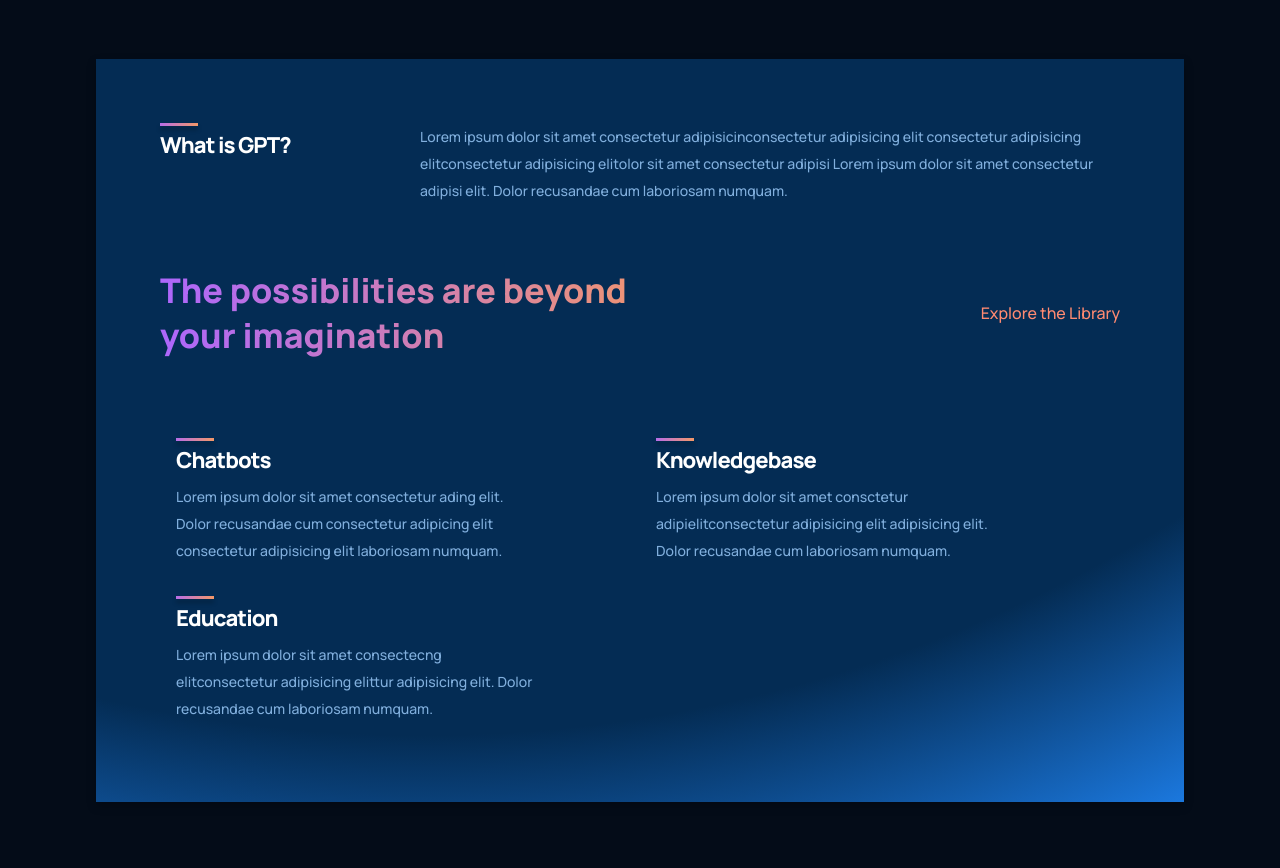
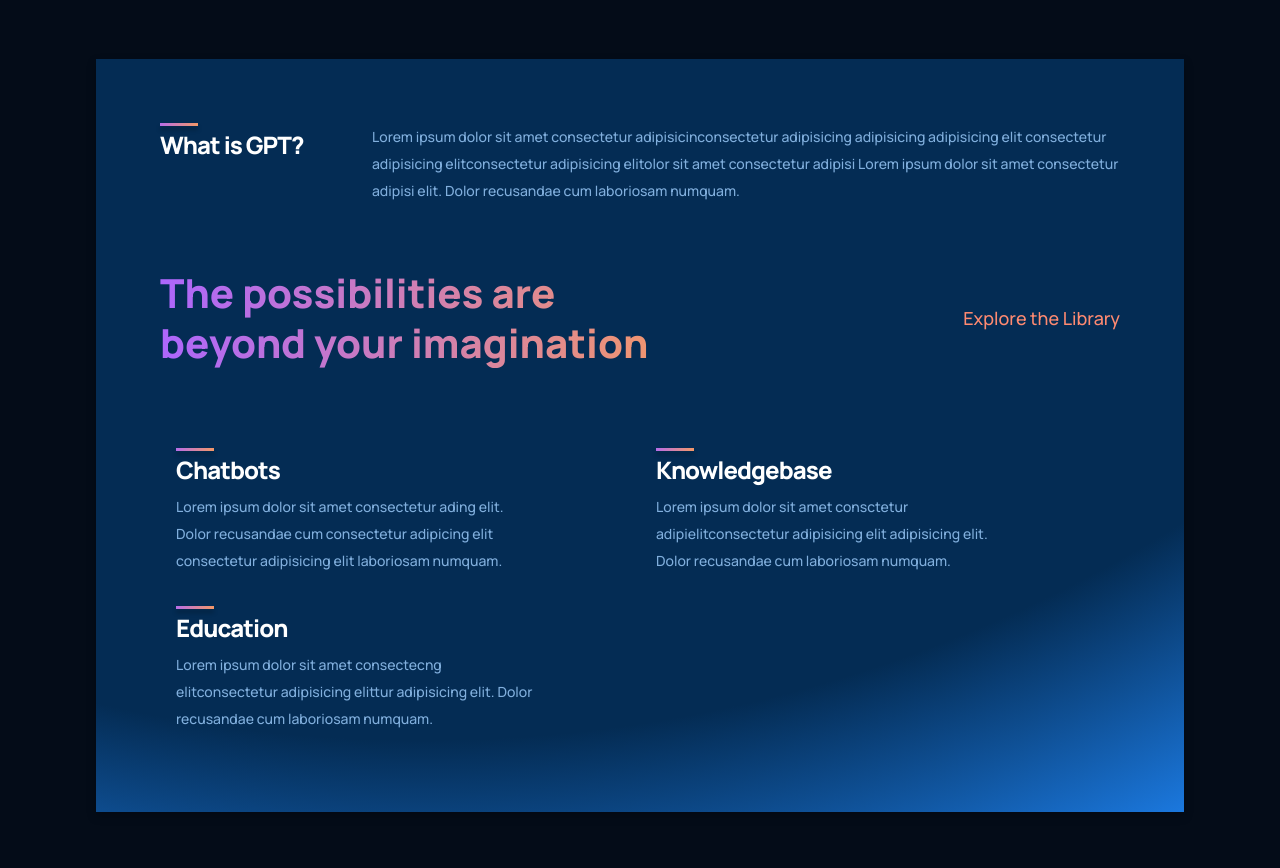
Before and after one commit to Ritam91/modern_website_using-reactjs, a React (Create React App) app: page / in a window 1280 px wide. Shown: the part 960-1828 px from the top of the page. Built offline with nearby package versions, Linux system fonts and the light colour scheme.

Commit message:
updated what gpt container

```diff
--- a/src/components/feature/feature.css
+++ b/src/components/feature/feature.css
@@ -16,7 +16,7 @@
 .features__container-feature-title h1 {
   color: #fff;
   font-family: var(--font-family);
-  font-size: 22px;
+  font-size: 24px;
   font-weight: 800;
   line-height: 30px;
   letter-spacing: -0.96px;
--- a/src/containers/whatGPT/WhatGPT.jsx
+++ b/src/containers/whatGPT/WhatGPT.jsx
@@ -7,7 +7,7 @@
       <div className="whatgpt__feature">
         <Feature
           title="What is GPT?"
-          text="Lorem ipsum dolor sit amet consectetur adipisicinconsectetur adipisicing elit consectetur adipisicing elitconsectetur adipisicing elitolor sit amet consectetur adipisi Lorem ipsum dolor sit amet consectetur adipisi elit. Dolor recusandae cum laboriosam numquam."
+          text="Lorem ipsum dolor sit amet consectetur adipisicinconsectetur  adipisicing adipisicing adipisicing elit consectetur adipisicing elitconsectetur adipisicing elitolor sit amet consectetur adipisi Lorem ipsum dolor sit amet consectetur adipisi elit. Dolor recusandae cum laboriosam numquam."
         />
       </div>
 
--- a/src/containers/whatGPT/whatGPT.css
+++ b/src/containers/whatGPT/whatGPT.css
@@ -21,7 +21,7 @@
 }
 
 .whatgpt__feature .features__container-feature-text {
-  max-width: 700px;
+  max-width: 850px;
 }
 
 .whatgpt__heading {
@@ -35,16 +35,16 @@
 .whatgpt__heading h1 {
   color: #fff;
   font-family: var(--font-family);
-  font-size: 34px;
+  font-size: 40px;
   font-weight: 800;
-  line-height: 45px;
+  line-height: 50px;
   max-width: 510px;
 }
 
 .whatgpt__heading p {
   color: var(--color-subtext);
   font-family: var(--font-family);
-  font-size: 16px;
+  font-size: 18px;
   font-weight: 500;
   line-height: 30px;
   cursor: pointer;
```
